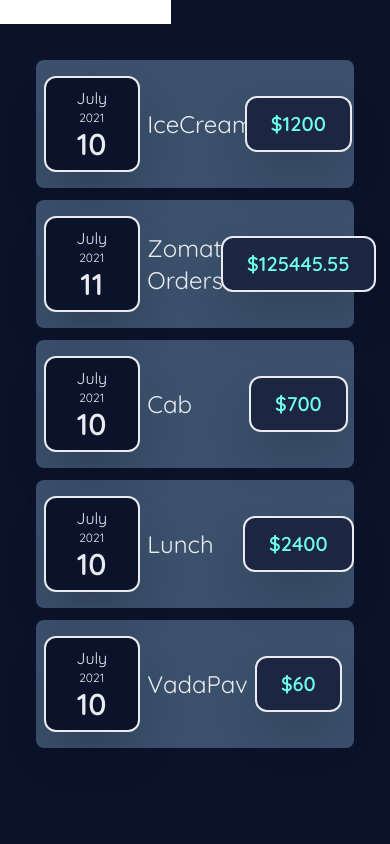
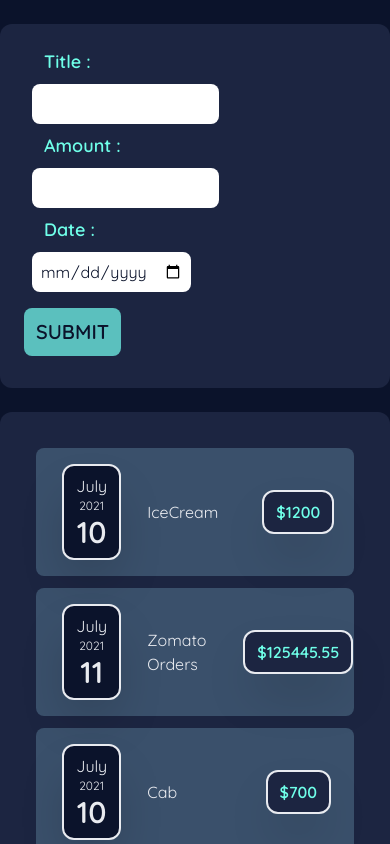
Before and after one commit to supriya-kotturu/expense-tracker, a React (Create React App) app: page / in a window 390 px wide. Shown: the top 844 px of the page. Built offline with nearby package versions, Linux system fonts and the light colour scheme.

Commit message:
style : added styles for responsiveness

```diff
--- a/src/components/ExpenseDate.jsx
+++ b/src/components/ExpenseDate.jsx
@@ -6,7 +6,7 @@ const ExpenseDate = ({ date }) => {
   const day = date.toLocaleString("en-us", { day: "2-digit" });
   const year = date.getFullYear();
   return (
-    <Card className="text-center bg-primary text-white-002 p-2 px-3 w-24 ">
+    <Card className="text-center bg-primary text-white-002 p-2 px-3 md:w-24 sm:18 ">
       <div className="text-base">{month}</div>
       <div className="text-xs">{year}</div>
       <h2 className="text-3xl font-bold">{day}</h2>
--- a/src/components/ExpenseForm.jsx
+++ b/src/components/ExpenseForm.jsx
@@ -2,9 +2,66 @@ import { useState } from "react";
 
 import FormInput from "./UI/FormInput";
 const ExpenseForm = () => {
+  const [userInput, setUserInput] = useState({
+    expenseTitle: "",
+    expenseAmount: "",
+    expenseDate: "",
+  });
+
+  const handleExpenseTitle = (e) => {
+    setUserInput({
+      ...userInput,
+      expenseTitle: e.target.value,
+    });
+  };
+
+  const handleExpenseAmount = (e) => {
+    setUserInput({
+      ...userInput,
+      expenseAmount: e.target.value,
+    });
+  };
+
+  const handleExpenseDate = (e) => {
+    setUserInput({
+      ...userInput,
+      expenseDate: e.target.value,
+    });
+  };
+
   return (
-    <form>
-      <FormInput name="title" type="text" />
+    <form className=" main-container md:grid md:grid-flow-row justify-items-left grid-cols-2 gap-4 bg-dark-002 rounded-xl my-6 p-6">
+      <FormInput
+        label="Title"
+        name="title"
+        type="text"
+        value={userInput.expenseTitle}
+        onChange={handleExpenseTitle}
+      />
+      <FormInput
+        label="Amount"
+        name="amount"
+        type="number"
+        value={userInput.expenseAmount}
+        onChange={handleExpenseAmount}
+        min="0.01"
+        step="0.01"
+      />
+      <FormInput
+        label="Date"
+        name="date"
+        type="date"
+        value={userInput.expenseDate}
+        onChange={handleExpenseDate}
+        min="2019-01-01"
+        max={new Date(new Date()).getDate() + 1}
+      />
+      <button
+        className="bg-color-001 font-bold text-xl h-12 mx-auto self-end  px-3  m-2 rounded-lg text-primary "
+        type="submit"
+      >
+        SUBMIT
+      </button>
     </form>
   );
 };
--- a/src/components/ExpenseItem.jsx
+++ b/src/components/ExpenseItem.jsx
@@ -8,8 +8,10 @@ const ExpenseItem = ({ date, title, amount }) => {
     <Fragment>
       <div className="expense-itm-container">
         <ExpenseDate date={date} />
-        <h1 className="text-2xl text-white-002 justify-self-start">{title}</h1>
-        <p className="card py-3 px-6 text-center bg-dark-002 text-xl font-bold">
+        <h1 className="md:text-2xl sm:text-lg text-white-002 justify-self-start">
+          {title}
+        </h1>
+        <p className="text-base card py-2 px-3 overflow-hidden md:py-3 md:px-6 text-center bg-dark-002 md:text-xl font-bold">
           ${amount}
         </p>
       </div>
--- a/src/components/ExpenseList.jsx
+++ b/src/components/ExpenseList.jsx
@@ -3,7 +3,7 @@ import PropTypes from "prop-types";
 import ExpenseItem from "./ExpenseItem";
 const ExpenseList = ({ expenses }) => {
   return (
-    <div className="lg:w-1/2 md:w-3/4  mx-auto p-6">
+    <div className="main-container bg-dark-002 rounded-xl p-2">
       {expenses.map((item, index) => (
         <ExpenseItem
           key={index}
--- a/src/components/UI/FormInput.jsx
+++ b/src/components/UI/FormInput.jsx
@@ -1,13 +1,26 @@
 import PropTypes from "prop-types";
 
-const FormInput = ({ name, type }) => {
+const FormInput = (props) => {
+  const { name, type, handleChange, label } = props;
   return (
     <div>
-      <input type={type} name={name} />
+      <label className="p-3 m-2 text-lg font-bold">{label} : </label>
+      <br />
+      <input
+        className="rounded-lg h-10 md:w-full lg:2/3 text-dark-001 p-2 m-2"
+        type={type}
+        name={name}
+        onChange={handleChange}
+        props
+      />
     </div>
   );
 };
 
-FormInput.propTypes = {};
+FormInput.propTypes = {
+  name: PropTypes.string,
+  type: PropTypes.string,
+  onChange: PropTypes.func,
+};
 
 export default FormInput;
--- a/src/index.css
+++ b/src/index.css
@@ -18,9 +18,13 @@ code {
 }
 
 .expense-itm-container {
-  @apply grid grid-flow-col grid-cols-3 gap-2 items-center justify-items-center py-4 px-2 m-3 bg-medium-001 rounded-lg;
+  @apply grid grid-flow-col grid-cols-3 gap-2 items-center justify-items-center py-4 px-2 m-3  bg-medium-001 rounded-lg;
 }
 
 .card {
   @apply border-2 border-white-002 rounded-xl shadow-2xl;
 }
+
+.main-container {
+  @apply lg:w-1/2 md:w-3/4 mx-auto p-6;
+}
```
